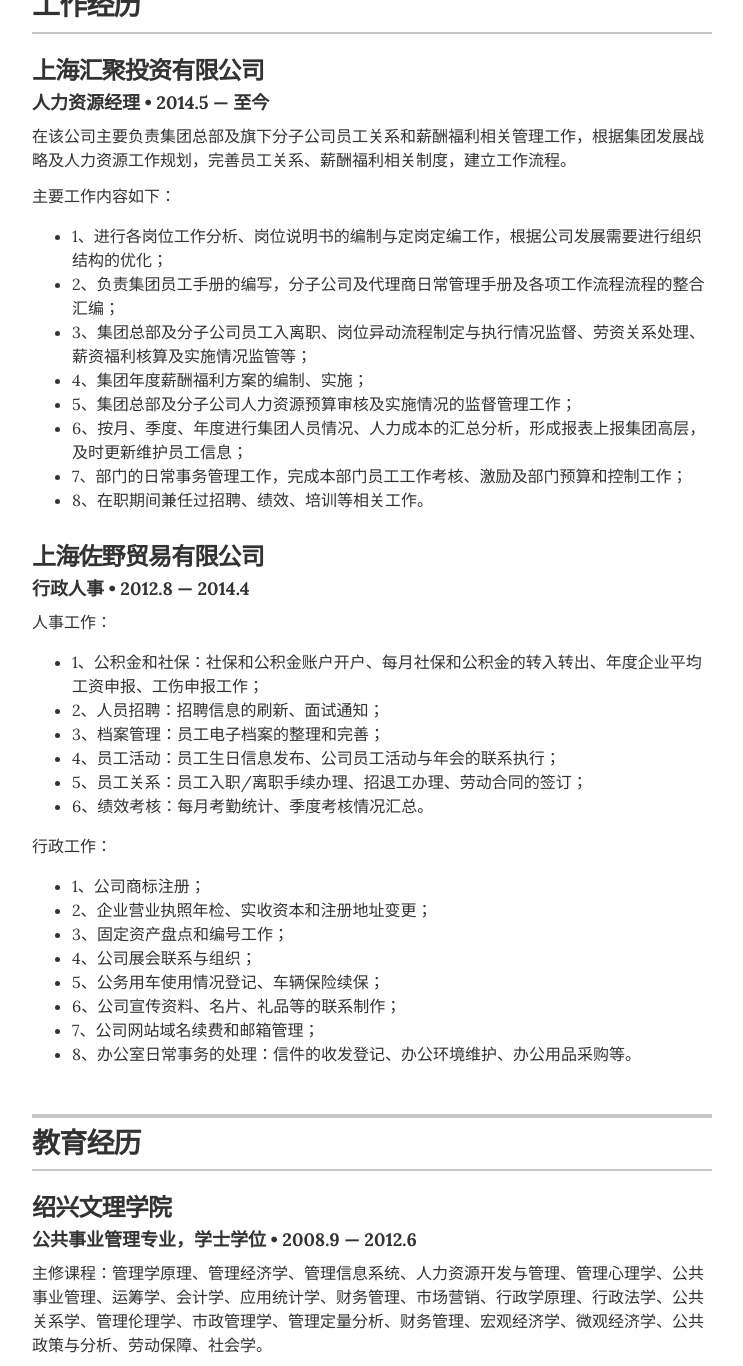
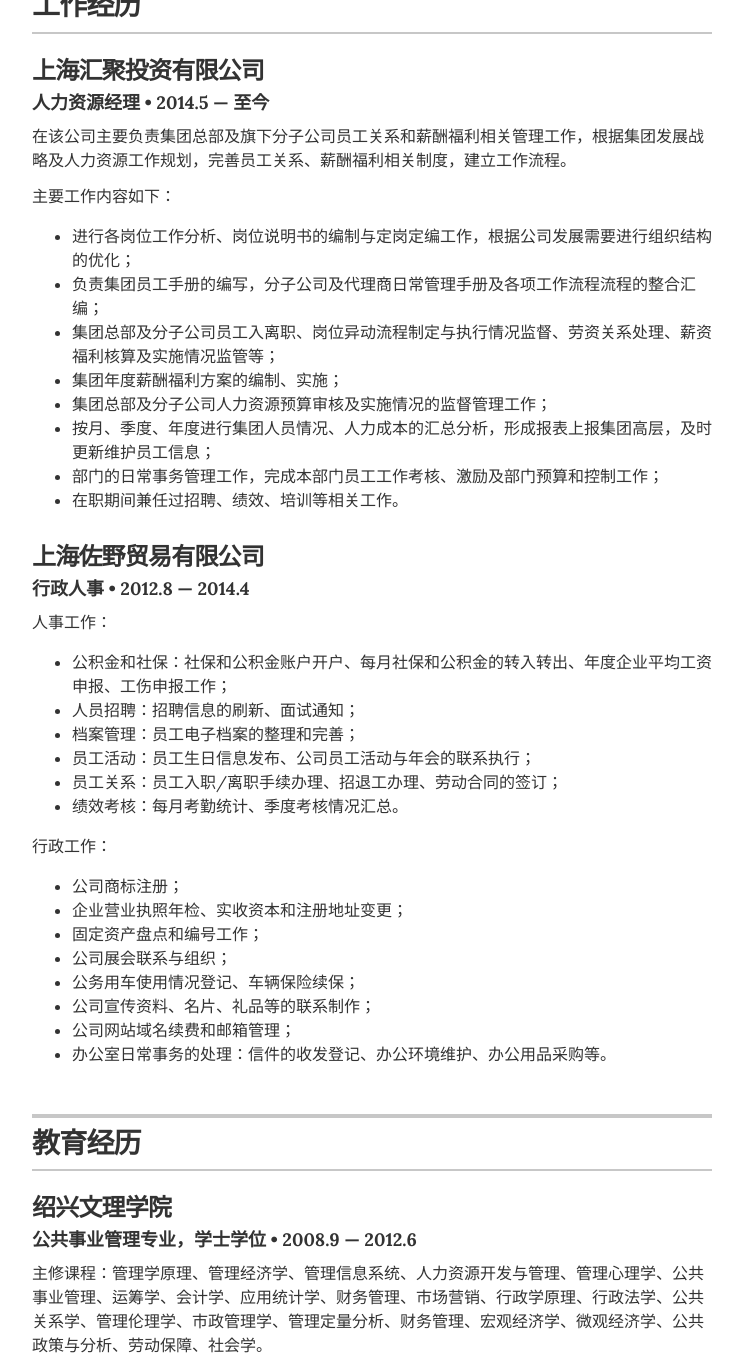
Before and after one commit to missdeer/xyyingresume, a Jekyll site: the page built from index.html, in a window 1280 px wide and 1400 px high, scrolled down 433 px, cut to the strip 34-1400 px from the top of the window. Shown: the whole strip, without its empty margins (268-1011 px from the left). Built offline with Jekyll 4.4.1, drawn with Linux system fonts in a browser that asks for light colours; some of the changed text lies outside the part shown.

Commit message:
(*)update

```diff
--- a/_config.yml
+++ b/_config.yml
@@ -36,8 +36,8 @@ resume_social_links:
   #resume_github_url:            "https://github.com/missdeer"
   resume_twitter_url:           "https://twitter.com/xyying"
   #resume_dribbble_url:          "https://dribbble.com/jag"
-  resume_facebook_url:          "https://www.facebook.com/missdeerme"
-  resume_linkedin_url:          "https://cn.linkedin.com/in/fan-yang-b9907934"
+  #resume_facebook_url:          "https://www.facebook.com/missdeerme"
+  #resume_linkedin_url:          "https://cn.linkedin.com/in/fan-yang-b9907934"
   #resume_instagram_url:         "https://i.instagram.com/missdeer"
   resume_website_url:           "http://xyying.me"
 
--- a/_layouts/resume.html
+++ b/_layouts/resume.html
@@ -54,14 +54,14 @@
           <p class="resume-item-copy">在该公司主要负责集团总部及旗下分子公司员工关系和薪酬福利相关管理工作，根据集团发展战略及人力资源工作规划，完善员工关系、薪酬福利相关制度，建立工作流程。</p>
           <p class="resume-item-copy">主要工作内容如下：</p>
           <ul class="resume-item-list">
-          <li>1、进行各岗位工作分析、岗位说明书的编制与定岗定编工作，根据公司发展需要进行组织结构的优化；</li>
-          <li>2、负责集团员工手册的编写，分子公司及代理商日常管理手册及各项工作流程流程的整合汇编；</li>
-          <li>3、集团总部及分子公司员工入离职、岗位异动流程制定与执行情况监督、劳资关系处理、薪资福利核算及实施情况监管等；</li>
-          <li>4、集团年度薪酬福利方案的编制、实施；</li>
-          <li>5、集团总部及分子公司人力资源预算审核及实施情况的监督管理工作；</li>
-          <li>6、按月、季度、年度进行集团人员情况、人力成本的汇总分析，形成报表上报集团高层，及时更新维护员工信息；</li>
-          <li>7、部门的日常事务管理工作，完成本部门员工工作考核、激励及部门预算和控制工作；</li>
-          <li>8、在职期间兼任过招聘、绩效、培训等相关工作。</li>
+          <li>进行各岗位工作分析、岗位说明书的编制与定岗定编工作，根据公司发展需要进行组织结构的优化；</li>
+          <li>负责集团员工手册的编写，分子公司及代理商日常管理手册及各项工作流程流程的整合汇编；</li>
+          <li>集团总部及分子公司员工入离职、岗位异动流程制定与执行情况监督、劳资关系处理、薪资福利核算及实施情况监管等；</li>
+          <li>集团年度薪酬福利方案的编制、实施；</li>
+          <li>集团总部及分子公司人力资源预算审核及实施情况的监督管理工作；</li>
+          <li>按月、季度、年度进行集团人员情况、人力成本的汇总分析，形成报表上报集团高层，及时更新维护员工信息；</li>
+          <li>部门的日常事务管理工作，完成本部门员工工作考核、激励及部门预算和控制工作；</li>
+          <li>在职期间兼任过招聘、绩效、培训等相关工作。</li>
           </ul>
         </div><!-- end of resume-item -->
 
@@ -71,23 +71,23 @@
           <h4 class="resume-item-details" itemprop="description">行政人事 &bull; 2012.8 &mdash; 2014.4</h4>
           <p class="resume-item-copy">人事工作：</p>
           <ul class="resume-item-list">
-            <li>1、公积金和社保：社保和公积金账户开户、每月社保和公积金的转入转出、年度企业平均工资申报、工伤申报工作；</li>
-            <li>2、人员招聘：招聘信息的刷新、面试通知；</li>
-            <li>3、档案管理：员工电子档案的整理和完善；</li>
-            <li>4、员工活动：员工生日信息发布、公司员工活动与年会的联系执行；</li>
-            <li>5、员工关系：员工入职/离职手续办理、招退工办理、劳动合同的签订；</li>
-            <li>6、绩效考核：每月考勤统计、季度考核情况汇总。</li>
+            <li>公积金和社保：社保和公积金账户开户、每月社保和公积金的转入转出、年度企业平均工资申报、工伤申报工作；</li>
+            <li>人员招聘：招聘信息的刷新、面试通知；</li>
+            <li>档案管理：员工电子档案的整理和完善；</li>
+            <li>员工活动：员工生日信息发布、公司员工活动与年会的联系执行；</li>
+            <li>员工关系：员工入职/离职手续办理、招退工办理、劳动合同的签订；</li>
+            <li>绩效考核：每月考勤统计、季度考核情况汇总。</li>
           </ul>
           <p class="resume-item-copy">行政工作：</p>
           <ul class="resume-item-list">
-            <li>1、公司商标注册；</li>
-            <li>2、企业营业执照年检、实收资本和注册地址变更；</li>
-            <li>3、固定资产盘点和编号工作；</li>
-            <li>4、公司展会联系与组织；</li>
-            <li>5、公务用车使用情况登记、车辆保险续保；</li>
-            <li>6、公司宣传资料、名片、礼品等的联系制作；</li>
-            <li>7、公司网站域名续费和邮箱管理；</li>
-            <li>8、办公室日常事务的处理：信件的收发登记、办公环境维护、办公用品采购等。</li>
+            <li>公司商标注册；</li>
+            <li>企业营业执照年检、实收资本和注册地址变更；</li>
+            <li>固定资产盘点和编号工作；</li>
+            <li>公司展会联系与组织；</li>
+            <li>公务用车使用情况登记、车辆保险续保；</li>
+            <li>公司宣传资料、名片、礼品等的联系制作；</li>
+            <li>公司网站域名续费和邮箱管理；</li>
+            <li>办公室日常事务的处理：信件的收发登记、办公环境维护、办公用品采购等。</li>
           </ul>
         </div><!-- end of resume-item -->
       </section>
@@ -164,7 +167,7 @@
       {% endif %}
 
       <footer class="page-footer">
-        <p class="footer-line">Made by <a href="http://twitter.com/xyying">@xyying</a>.</p>
+        <p class="footer-line">Made by <a href="mailto:{{ site.resume_contact_email }}">@xyying</a>.</p>
       </footer>
 
     </div>
```
Also changed, not shown: other parts of _layouts/resume.html (+5 -2 lines).
